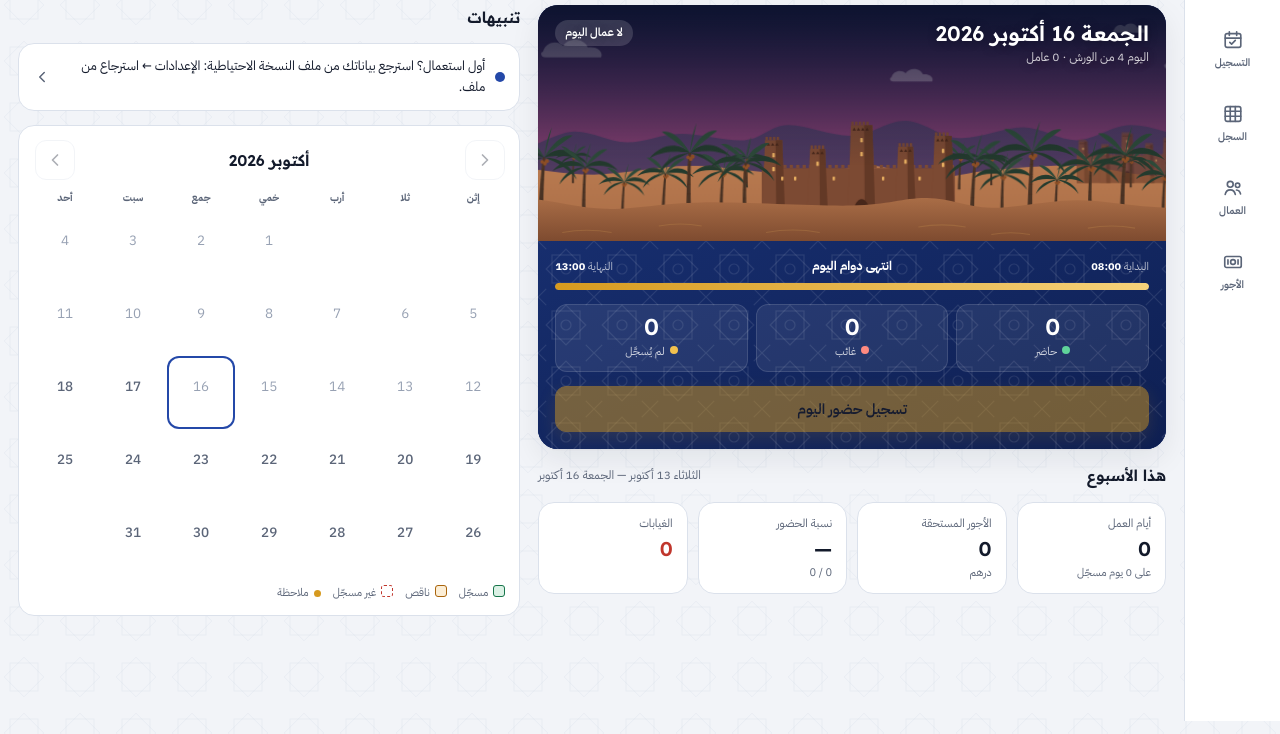
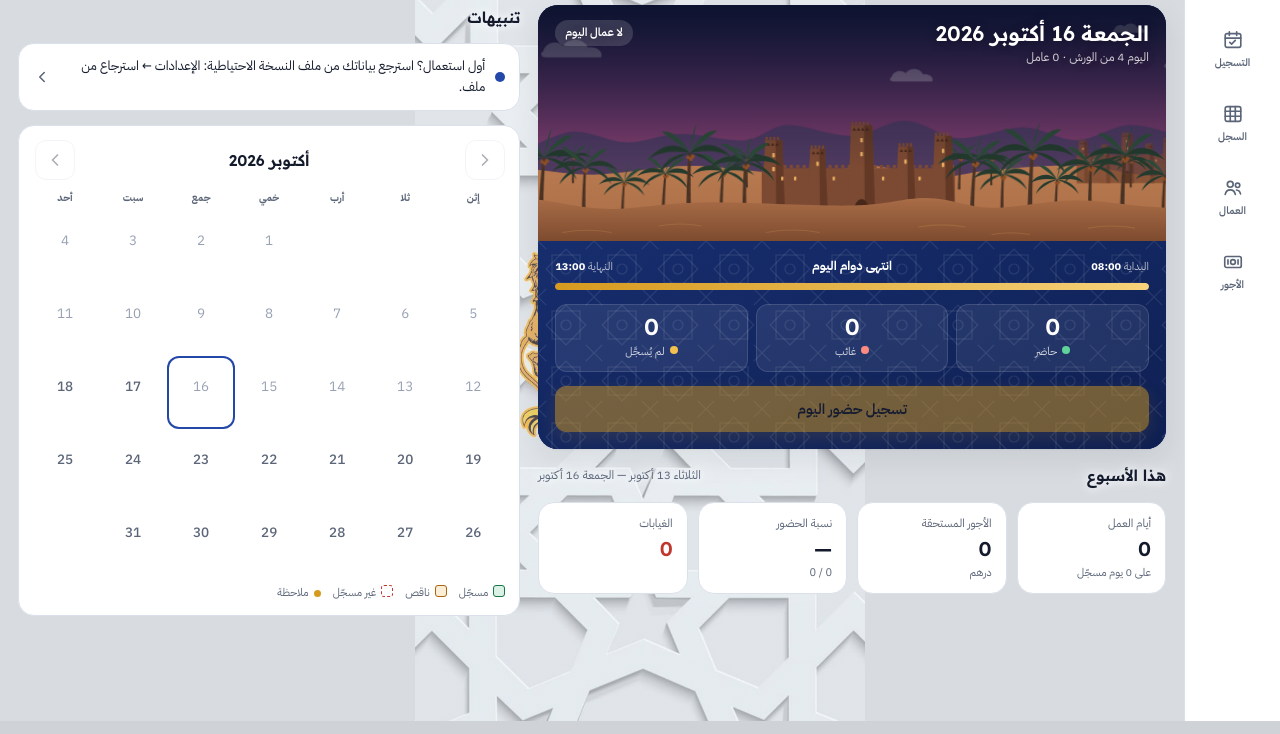
Before and after one commit to bghzmouhsine/Asfar-Assalam-, a plain HTML site: page sijil/index.html in a window 1280 px wide. Shown: the part 79-813 px from the top of the page. Drawn offline with Linux system fonts and the light colour scheme.

Commit message:
sijil: background with the national emblem on the Moroccan pattern (#9)
Claude-Session: https://claude.ai/code/session_019CquCxbDBWh6ZTJ6nY5BWA

Co-authored-by: Claude <noreply@anthropic.com>

```diff
--- a/sijil/index.html
+++ b/sijil/index.html
@@ -15,6 +15,7 @@
 <script src="local-db.js"></script>
 </head>
 <body>
+<div class="appbg" aria-hidden="true"></div>
 <title>سجل حضور العمال</title>
 <meta name="claude:viewport-fit-sides" content="cover">
 <script>(function(){var l="ar";try{l=localStorage.getItem("sijil.lang")||"ar"}catch(e){}if(l!=="fr")l="ar";var d=document.documentElement;d.setAttribute("lang",l);d.setAttribute("dir",l==="ar"?"rtl":"ltr");})();</script>
@@ -3176,5 +3177,19 @@ label.btn.off { opacity: .5; pointer-events: none; }
 })();
 </script>
 
+<style>
+/* the background chosen by the user: Moroccan pattern with the national emblem */
+:root { --bgveil: rgba(236, 239, 244, .30); --bgedge: #CFD3D7; }
+@media (prefers-color-scheme: dark) { :root:not([data-theme="light"]) { --bgveil: rgba(10, 15, 28, .86); --bgedge: #0A0F1C; } }
+:root[data-theme="dark"] { --bgveil: rgba(10, 15, 28, .86); --bgedge: #0A0F1C; }
+html { background: var(--bgedge); }
+body { background: transparent !important; }
+.appbg { position: fixed; inset: 0; z-index: -1; pointer-events: none; background-color: var(--bgedge);
+  background-image: linear-gradient(var(--bgveil), var(--bgveil)), url("bg.jpg");
+  background-size: cover, cover; background-position: center, center; background-repeat: no-repeat; }
+@media (min-aspect-ratio: 3/4) { .appbg { background-size: cover, auto 100%; } }
+.sec-h h2, .sec-h .hint { text-shadow: 0 0 6px var(--bg), 0 0 12px var(--bg); }
+</style>
+
 </body>
 </html>
--- a/sijil/sw.js
+++ b/sijil/sw.js
@@ -1,7 +1,7 @@
 /* Sijil service worker: the app opens instantly and works without Internet. */
-var V = "sijil-v4";
+var V = "sijil-v5";
 var RT = "sijil-rt-v1";
-var SHELL = ["./", "index.html", "local-db.js", "manifest.webmanifest", "icons/icon-192.png", "icons/icon-512.png", "icons/maskable-512.png", "icons/apple-touch-icon.png", "icons/favicon-32.png"];
+var SHELL = ["./", "index.html", "local-db.js", "manifest.webmanifest", "icons/icon-192.png", "icons/icon-512.png", "icons/maskable-512.png", "icons/apple-touch-icon.png", "icons/favicon-32.png", "bg.jpg"];
 self.addEventListener("install", function (e) {
   e.waitUntil(caches.open(V).then(function (c) { return c.addAll(SHELL.map(function (u) { return new Request(u, { cache: "reload" }); })); }).then(function () { return self.skipWaiting(); }));
 });
```
Also changed, not shown: sijil/bg.jpg (added).
